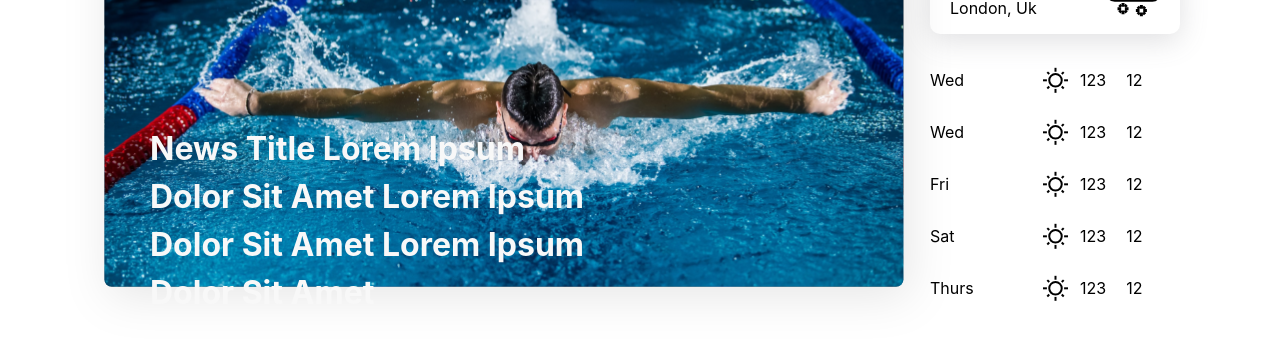
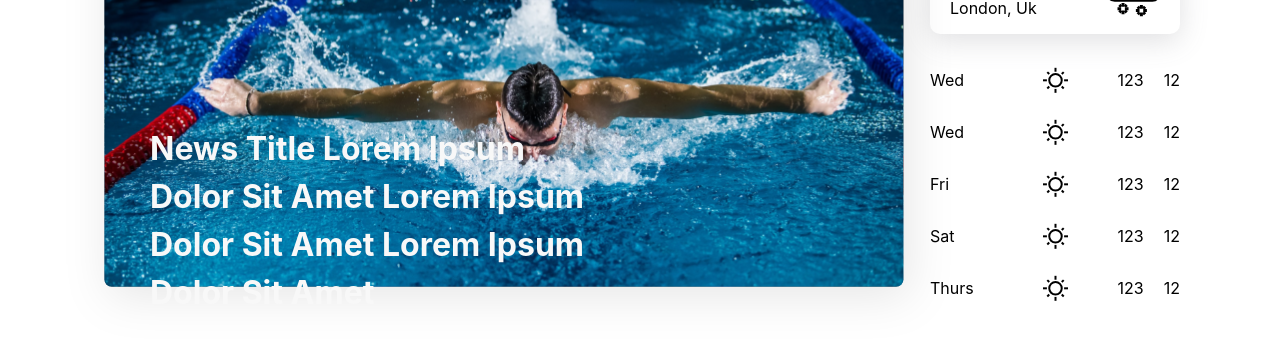
Before and after one commit to dhruvj2109/newsapp, a React (Create React App) app: page / in a window 1280 px wide. Shown: the part 251-599 px from the top of the page. Built offline with nearby package versions, Linux system fonts and the light colour scheme; no server answers.

Commit message:
fixed temp css

```diff
--- a/src/components/atoms/days-weather/DaysWeather.module.scss
+++ b/src/components/atoms/days-weather/DaysWeather.module.scss
@@ -49,7 +49,7 @@
             .temp {
                 width: 40%;
                 display: flex;
-                // justify-content: end;
+                justify-content: flex-end;
                 gap: 20px;
 
                 @media screen and (max-width: 390px) {
```
